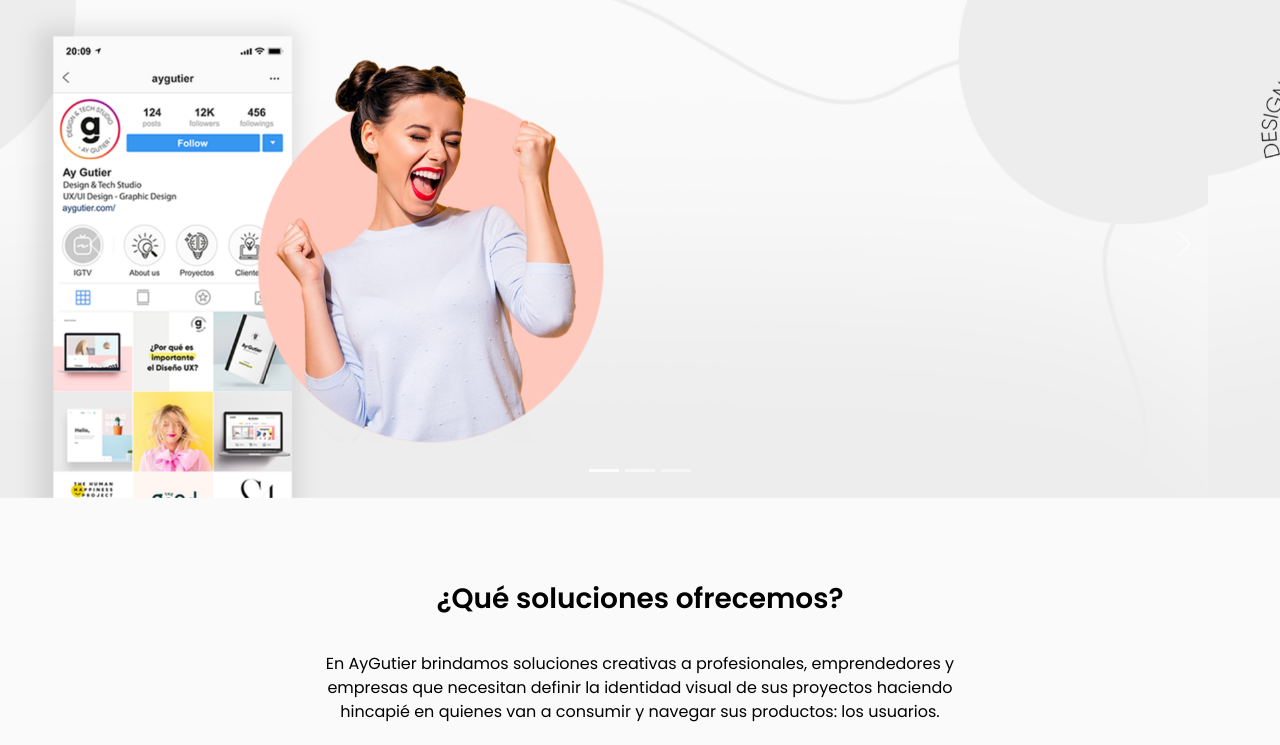
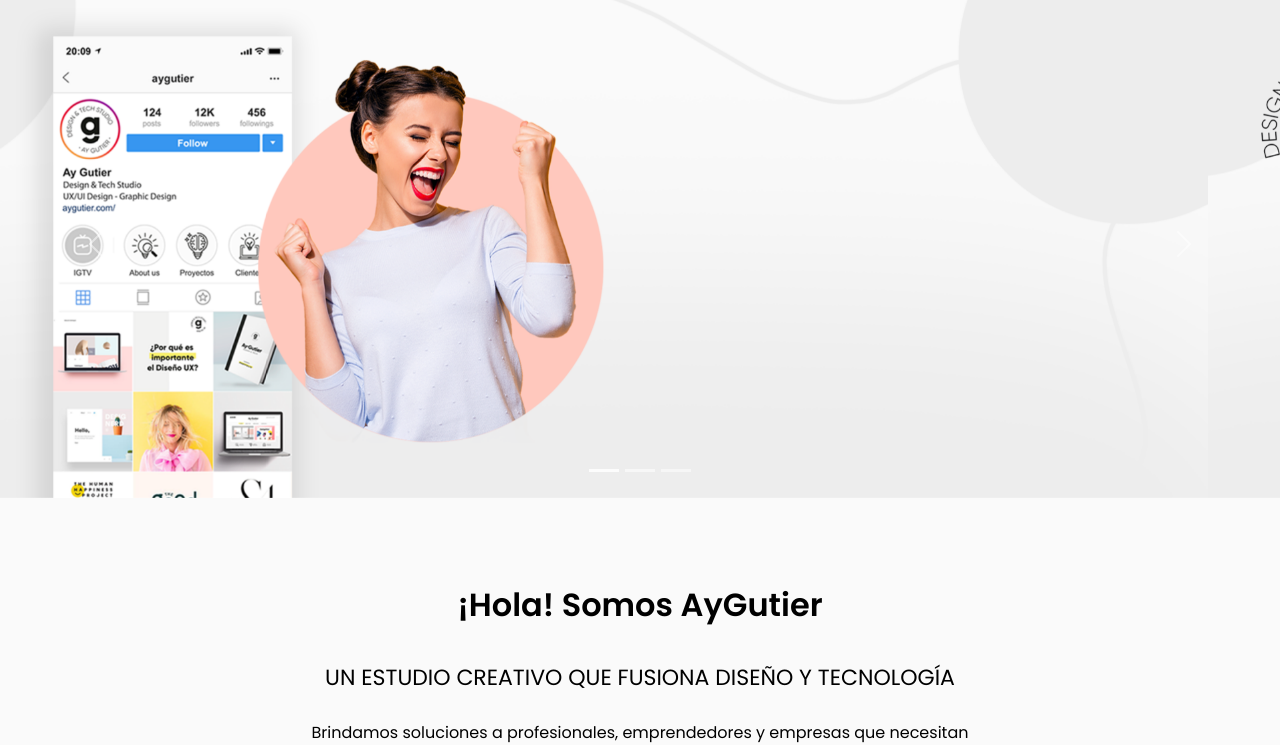
Before and after one commit to aygutier/AyGutier, a website: page index.html in a window 1280 px wide. Shown: the part 73-818 px from the top of the page. Drawn offline with Linux system fonts and the light colour scheme.

Commit message:
Actualización lo intenté je

```diff
--- a/css/styles.css
+++ b/css/styles.css
@@ -8,12 +8,28 @@
 	font-family: Poppins, sans-serif;
 }
 
+h1 {
+	font-size: 32px;
+	font-family: Poppins;
+	font-weight: 600;
+	color:black;
+	padding: 1em 0 1em 0;
+}
+
 h2 {
 	font-size: 28px;
 	font-family: Poppins;
 	font-weight: 600;
 	color:black;
 	padding: 1em 0 1em 0;
+}
+
+h4 {
+	font-size: 22px;
+	font-family: Poppins;
+	font-weight: 400;
+	color:black;
+	padding: 0em 0 1em 0;
 }
 
 h6 {
--- a/index.html
+++ b/index.html
@@ -147,10 +147,12 @@
 		<!-- Sección "Servicios" -->
 		<section id="servicios">
 			<div class="container">
+
 				<div class="servicios-cabecera">
-					<h2>¿Qué soluciones ofrecemos?</h2>
+					<h1>¡Hola! Somos AyGutier</h1>
+					<h4>UN ESTUDIO CREATIVO QUE FUSIONA DISEÑO Y TECNOLOGÍA</h4>
 					<h6>
-						En AyGutier brindamos soluciones creativas a profesionales, emprendedores y empresas que necesitan definir la identidad visual de sus proyectos haciendo hincapié en quienes van a consumir y navegar sus productos: los usuarios.
+						Brindamos soluciones a profesionales, emprendedores y empresas que necesitan definir la identidad visual de sus proyectos haciendo hincapié en quienes van a consumir y navegar sus productos: los usuarios.
 					</h6>
 				</div>
 				<div class="row g-3 g-lg-5">
```
